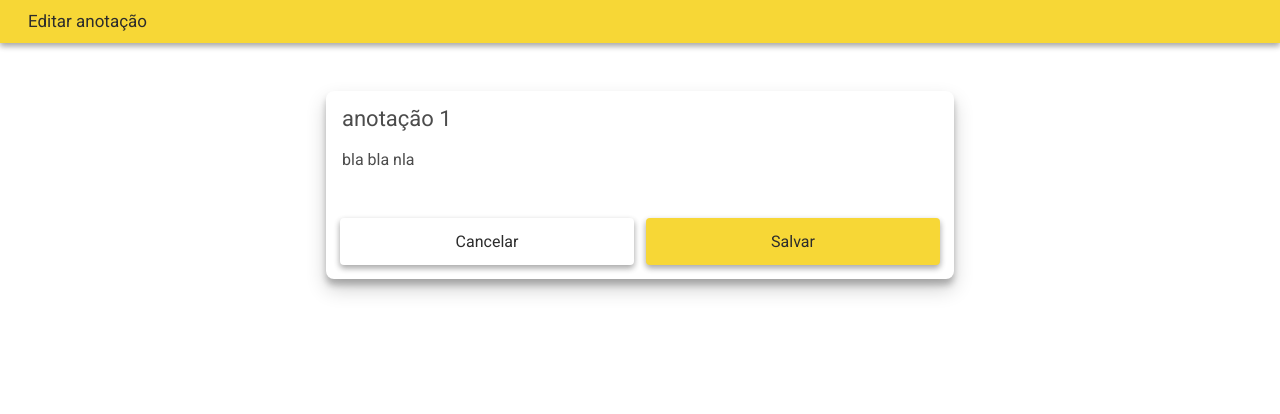
After one commit to releventhal/tecweb-2026-2-projeto1B, a Django app: page /edit/1/ in a window 1280 px wide. The commit adds this page. Shown: the top 414 px of the page. Run offline with Django 5.2, Linux system fonts and the light colour scheme; data comes from the database, SQL or seed files in the repository; some libraries are stand-ins or nearby versions.

Commit message:
Funcionalidade de editar

```diff
--- /dev/null
+++ b/notes/templates/notes/edit.html
@@ -0,0 +1,37 @@
+{% extends 'notes/base.html' %}
+
+{% block content %}
+  <header class="appbar">
+    <span class="subtitle">Editar anotação</span>
+  </header>
+
+  <main class="container">
+    <form class="form-card" method="POST">
+      {% csrf_token %}
+
+      <input
+        class="form-card-title"
+        type="text"
+        name="titulo"
+        value="{{ note.title }}"
+        placeholder="Título"
+      />
+
+      <textarea
+        class="autoresize"
+        name="detalhes"
+        placeholder="Digite o conteúdo..."
+      >{{ note.content }}</textarea>
+
+      <div class="edit-actions">
+        <a class="btn cancel-button" href="{% url 'index' %}">
+          Cancelar
+        </a>
+
+        <button class="btn save-button" type="submit">
+          Salvar
+        </button>
+      </div>
+    </form>
+  </main>
+{% endblock %}
--- a/notes/urls.py
+++ b/notes/urls.py
@@ -5,4 +5,5 @@ from . import views
 urlpatterns = [
     path('', views.index, name='index'),
     path('delete/<int:note_id>/', views.delete_note, name='delete_note'),
+    path('edit/<int:note_id>/', views.edit_note, name='edit_note'),
 ]
--- a/notes/views.py
+++ b/notes/views.py
@@ -18,3 +18,20 @@ def delete_note(request, note_id):
     note.delete()
 
     return redirect('index')
+
+def edit_note(request, note_id):
+    note = Note.objects.get(id=note_id)
+
+    if request.method == 'POST':
+        note.title = request.POST.get('titulo')
+        note.content = request.POST.get('detalhes')
+
+        note.save()
+
+        return redirect('index')
+
+    return render(
+        request,
+        'notes/edit.html',
+        {'note': note}
+    )
```
Also changed, not shown: notes/templates/notes/index.html (+12 -0 lines), notes/static/notes/img/edit.png (added).
